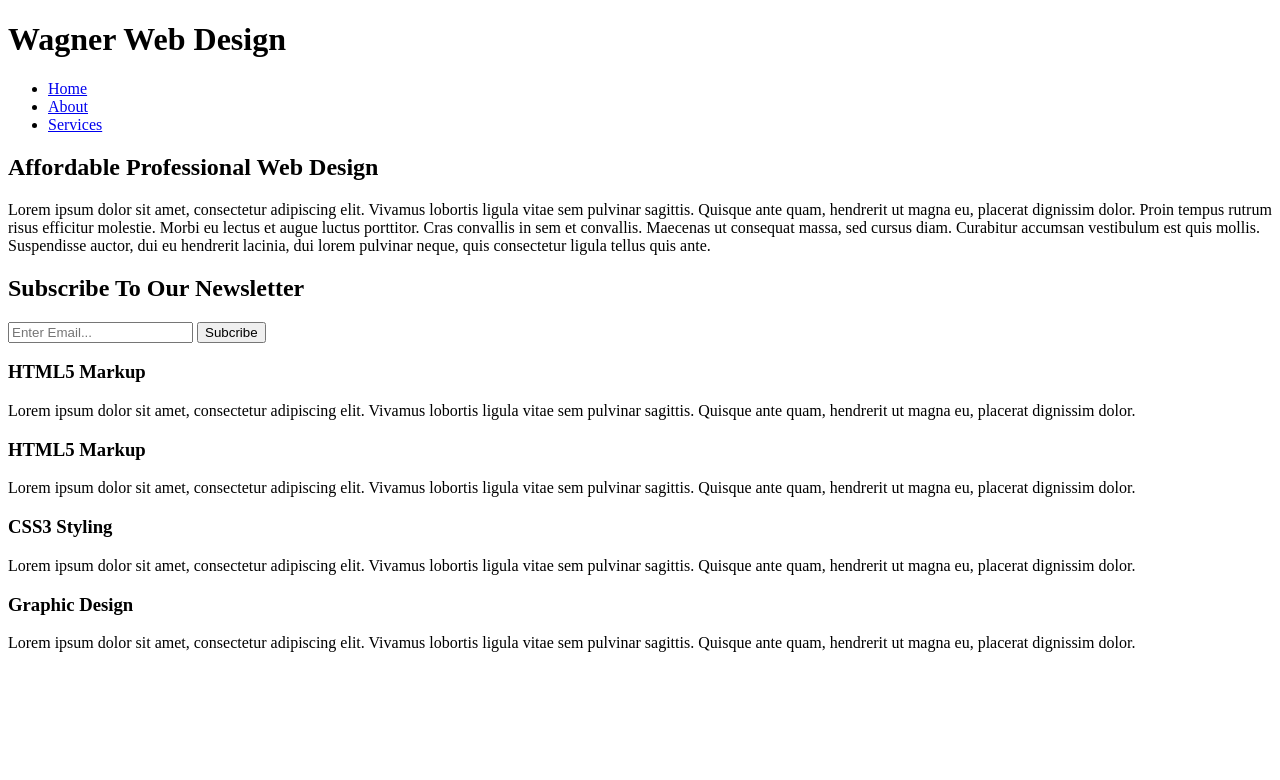
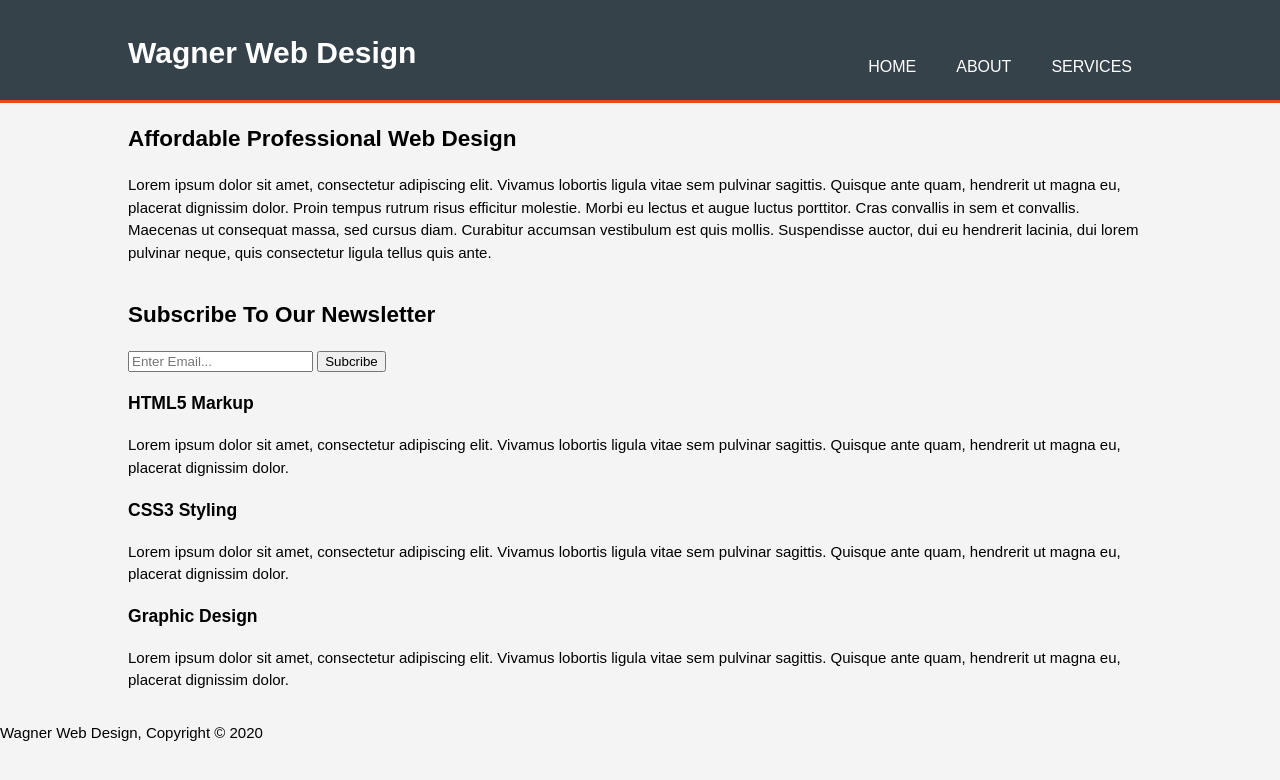
Before and after one commit to jawagne29/responsiveHTML5, a plain HTML site: page index.html in a window 1280 px wide. Drawn offline with Linux system fonts and the light colour scheme.

Commit message:
added css

```diff
--- a/css/style.css
+++ b/css/style.css
@@ -0,0 +1,55 @@
+body{
+    font-family: Arial, Helvetica, sans-serif;
+    font-size: 15px;
+    line-height: 1.5;
+    /* alternate method -> font: 15px/1.5 Arial, Helvetica, sans-serif; */
+    padding: 0;
+    margin: 0;
+    background-color:#f4f4f4; /*hex value for Gray*/
+}
+/*Global */
+.container{
+    width:80%;
+    margin: auto;
+    overflow: hidden;
+}
+
+/* Header */
+header{
+    background:#35424a;
+    color:#ffffff;
+    padding-top: 30px;
+    min-height:70px;
+    border-bottom: #e8491d 3px solid;
+}
+
+header a{
+    color:#ffff;
+    text-decoration:none;
+    text-transform:uppercase;
+    font-size: 16px;
+}
+
+header li{
+    float:left;
+    display:inline;
+    padding: 0 20px 0 20px;
+}
+
+header #branding{
+    float:left;
+}
+
+header #branding h1{
+    margin:0;
+}
+
+header nav{
+    float:right;
+    margin-top:10px;
+}
+
+header .highlight, header .current a{
+    color:#e8491d;
+    font-weight:bold;
+}
--- a/index.html
+++ b/index.html
@@ -13,7 +13,7 @@
         <header>
             <div class="container"> <!-- keeps items in areas/positions desired / some preatices use id which is to identify a single unique instance / classes are used over and over -->
                 <div id="branding">
-                    <h1> Wagner Web Design</h1> <!-- could use an img logo-->
+                    <h1><span>Wagner</span> Web Design</h1> <!-- could use an img logo-->
                 </div>
                 <nav> <!-- HTML5 use-->
                     <ul> <!-- unordered list used for menus-->
@@ -50,24 +50,26 @@
             <div class="container">
                 <div class="box">
                    <!-- image needed for each box <img src="./ing/image.svg"> -->
-                <div class="box">
-                    <h3>HTML5 Markup</h3>
-                    <p>Lorem ipsum dolor sit amet, consectetur adipiscing elit. Vivamus lobortis ligula vitae sem pulvinar sagittis. Quisque ante quam, hendrerit ut magna eu, placerat dignissim dolor.</p>
-                </div>
                     <h3>HTML5 Markup</h3>
                     <p>Lorem ipsum dolor sit amet, consectetur adipiscing elit. Vivamus lobortis ligula vitae sem pulvinar sagittis. Quisque ante quam, hendrerit ut magna eu, placerat dignissim dolor.</p>
                 </div>
                 <div class="box">
+                    <!-- Image needed <img src="./ing/image.svg">-->
                     <h3>CSS3 Styling</h3>
                     <p>Lorem ipsum dolor sit amet, consectetur adipiscing elit. Vivamus lobortis ligula vitae sem pulvinar sagittis. Quisque ante quam, hendrerit ut magna eu, placerat dignissim dolor.</p>
                 </div>
                 <div class="box">
+                    <!-- Image needed <img src="./ing/image.svg">-->
                     <h3>Graphic Design</h3>
                     <p>Lorem ipsum dolor sit amet, consectetur adipiscing elit. Vivamus lobortis ligula vitae sem pulvinar sagittis. Quisque ante quam, hendrerit ut magna eu, placerat dignissim dolor.</p>
                 </div>
             </div>
         </section>
 
+        <footer>
+            <p>Wagner Web Design, Copyright &copy; 2020</p>
+        </footer>
+
 
     </body>
 </html>
```
